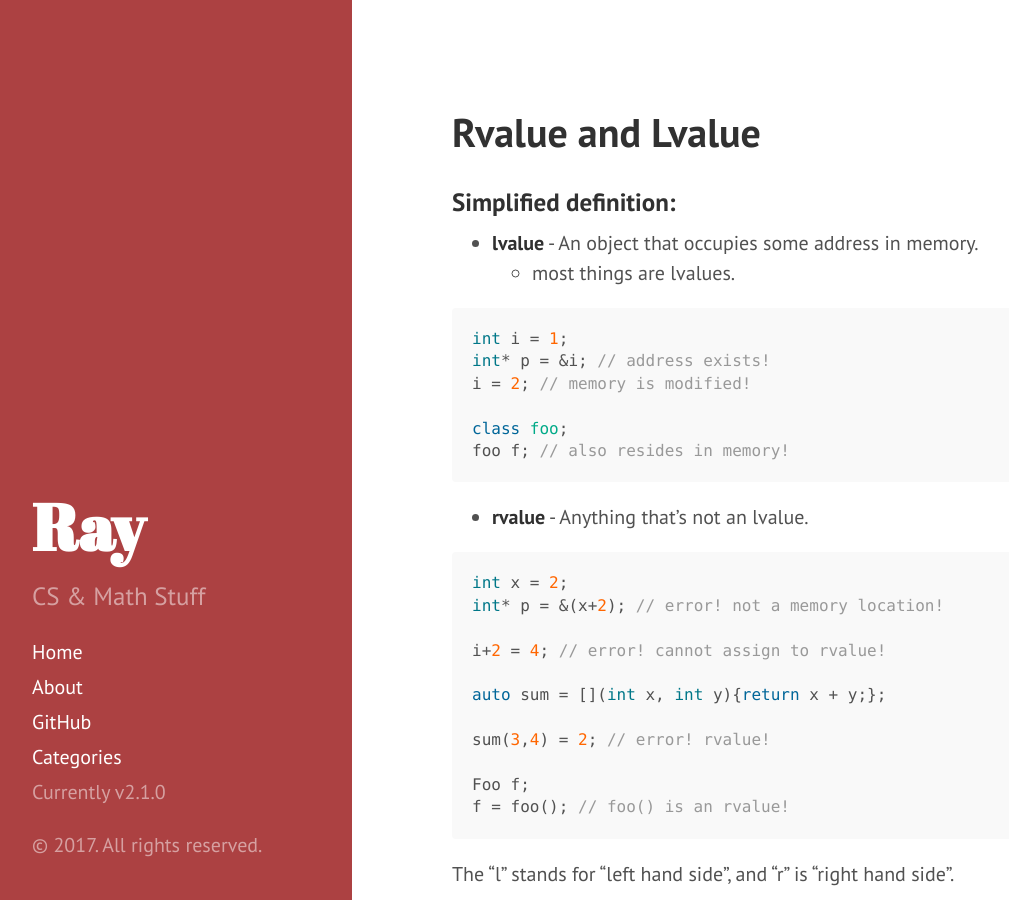
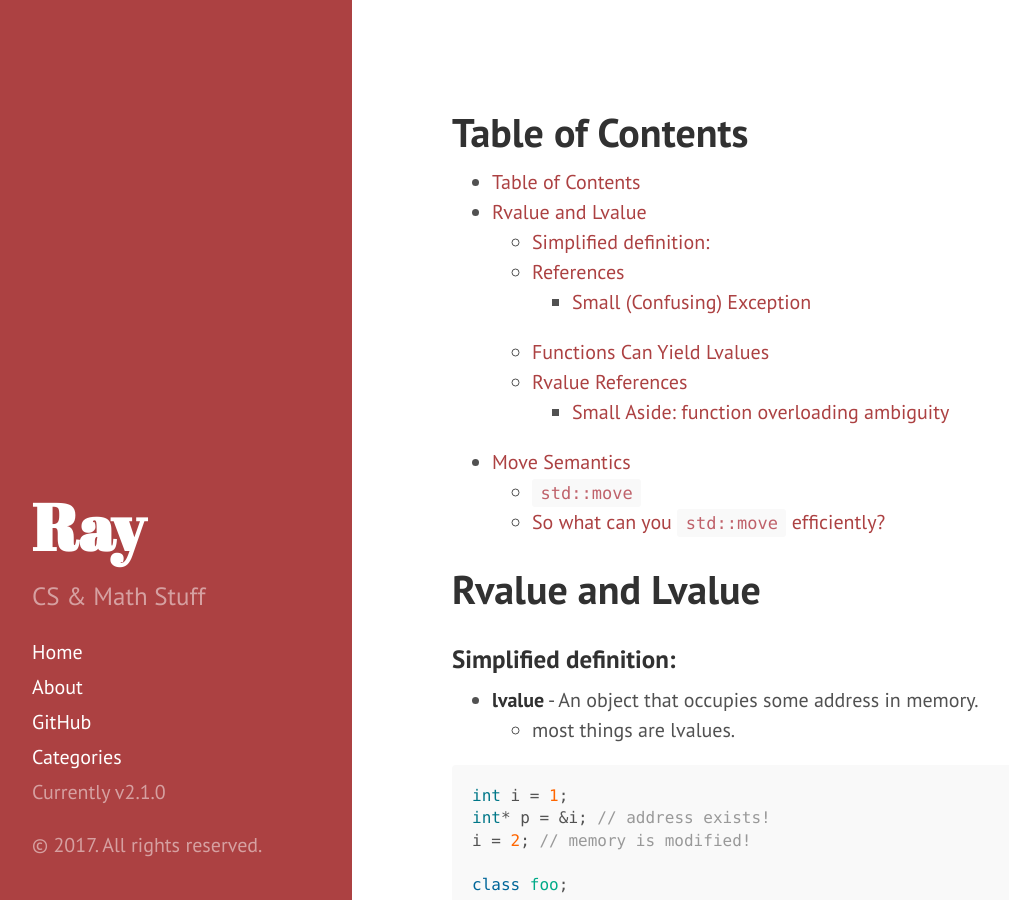
Before and after one commit to OneRaynyDay/oneraynyday.github.io, a Jekyll site: the page built from _posts/2017-09-04-C++-Lvalue-Rvalue-Move.md, in a window 1280 px wide and 900 px high. Shown: the whole window, without its empty margins (8-1017 px from the left). Built offline with Jekyll 4.4.1, drawn with Linux system fonts in a browser that asks for light colours.

Commit message:
Updating files

```diff
--- a/_posts/2017-09-04-C++-Lvalue-Rvalue-Move.md
+++ b/_posts/2017-09-04-C++-Lvalue-Rvalue-Move.md
@@ -1,9 +1,14 @@
 ---
 published: true
-title: C++ - "lvalue/rvalue", and "move semantics"
+title: C++ - Lvalue/Rvalue, and Move Semantics
 category: dev
 layout: default
 ---
+
+# Table of Contents
+
+* TOC
+{:toc}
 
 # Rvalue and Lvalue
 
```
Also changed, not shown: other parts of _posts/2017-09-04-C++-Lvalue-Rvalue-Move.md (+1 -1 lines).
